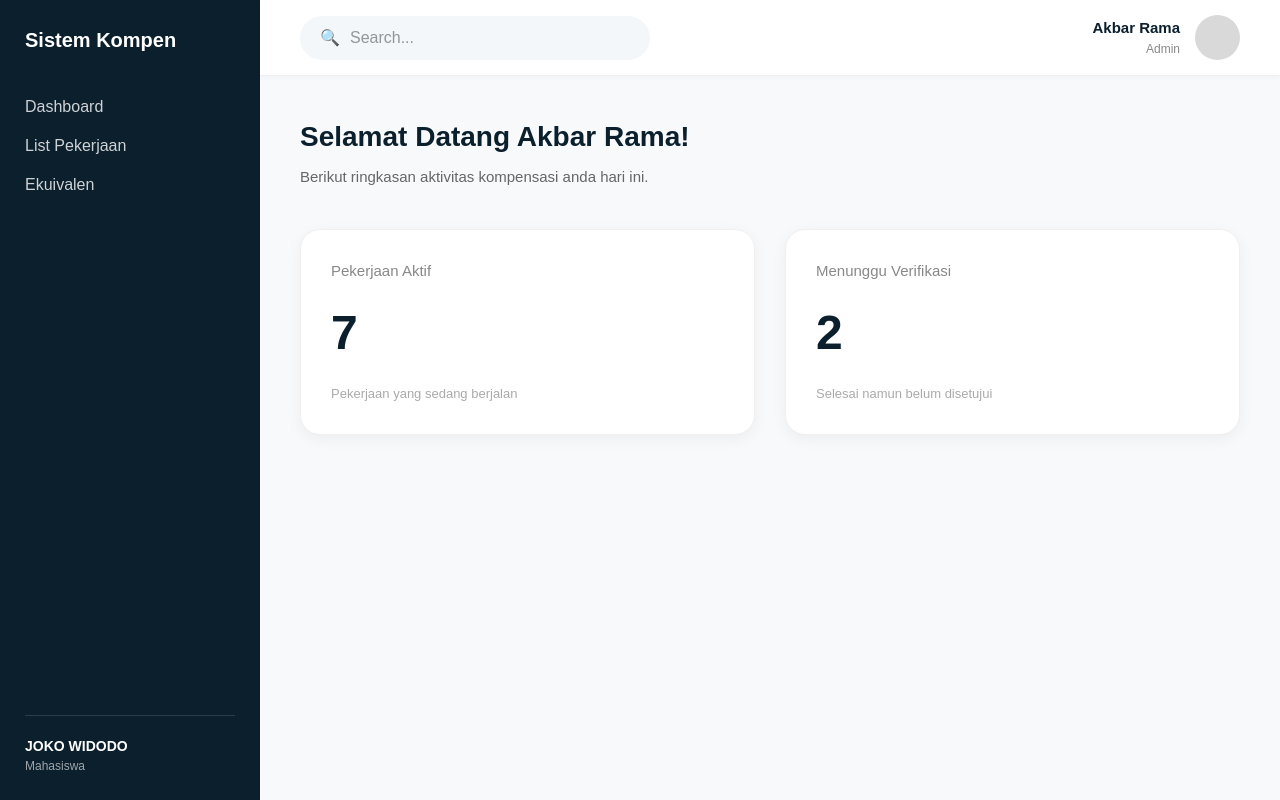
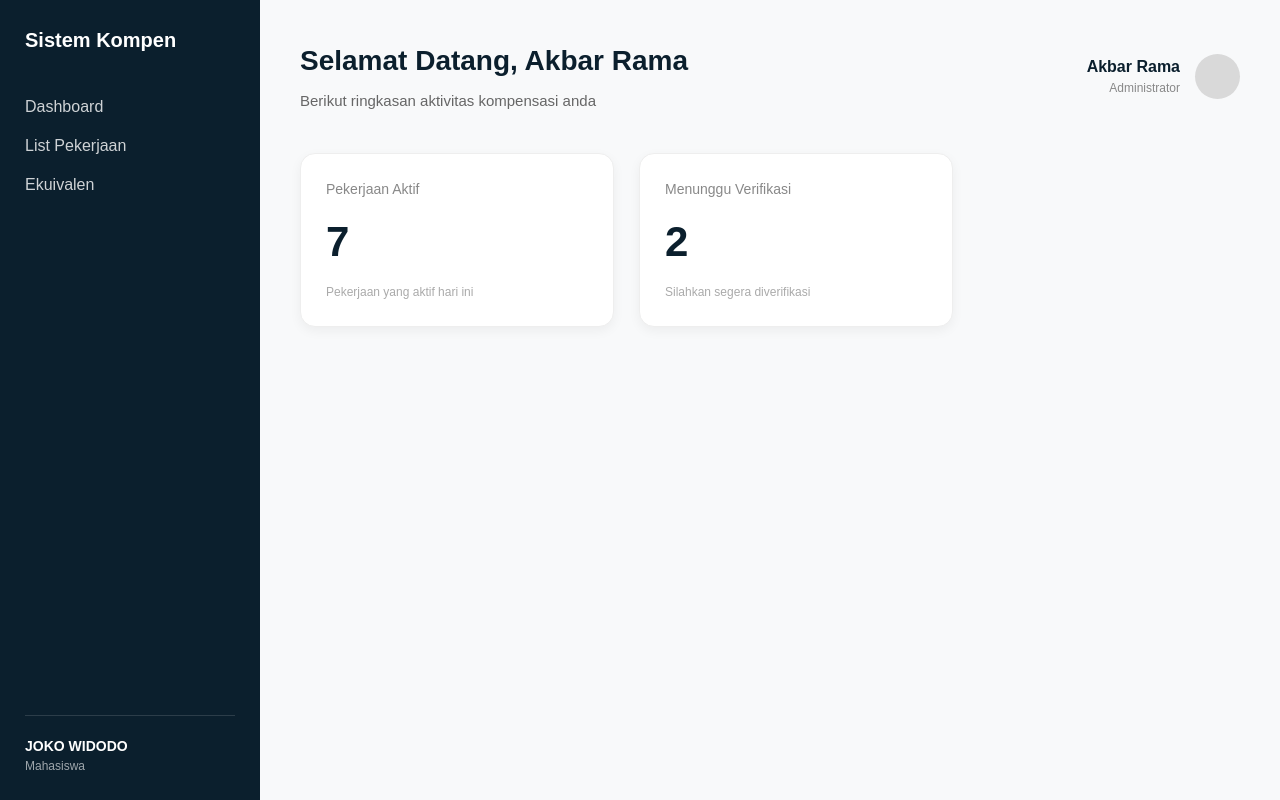
Before and after one commit to Akbarrama447/nextJS_kompensasi_bebas_masalah, a Next.js app: page /dashboard/admin in a window 1280 px wide. Built offline with nearby package versions, Linux system fonts and the light colour scheme; no server answers; the database is empty.

Commit message:
feat: integrasi sidebar layout dan dashboard admin dengan data dummy

```diff
--- a/src/app/dashboard/admin/page.tsx
+++ b/src/app/dashboard/admin/page.tsx
@@ -1,149 +1,74 @@
-import prisma from "@/lib/prisma";
+// src/app/dashboard/admin/page.tsx
 
-export default async function AdminDashboardPage() {
-  // --- LOGIKA DATABASE (Prisma + PostgreSQL) ---
-  // Mengambil jumlah data asli. Pastikan nama tabel 'pekerjaan' sesuai schema.prisma
-  const aktifCount = await prisma.pekerjaan.count({
-    where: { status: 'aktif' } // Ganti 'aktif' sesuai nilai di databasemu
-  });
-
-  const waitingCount = await prisma.pekerjaan.count({
-    where: { status: 'menunggu' } // Ganti 'menunggu' sesuai nilai di databasemu
-  });
-
-  // Untuk sementara nama admin hardcode sesuai desain Figma
+export default function AdminDashboardPage() {
+  // Kita pakai angka manual dulu (Hardcoded) biar tampilannya muncul
+  const aktifCount = 7;
+  const waitingCount = 2;
   const adminName = "Akbar Rama";
 
   return (
-    <div style={{ display: 'flex', flexDirection: 'column', minHeight: '100vh', backgroundColor: '#F8F9FA' }}>
+    <div style={{ padding: '40px', fontFamily: 'sans-serif' }}>
 
-      {/* --- 1. TOP HEADER (Pencarian & Profil) --- */}
-      <header style={{
-        display: 'flex',
-        justifyContent: 'space-between', // Flex: Kiri dan Kanan
-        alignItems: 'center',
-        padding: '15px 40px',
-        backgroundColor: 'white',
-        boxShadow: '0 2px 5px rgba(0,0,0,0.03)',
-        borderBottom: '1px solid #f0f0f0',
-        fontFamily: 'sans-serif'
-      }}>
-        {/* Bagian Kiri: Search Bar */}
-        <div style={{
-          display: 'flex',
-          alignItems: 'center',
-          gap: '10px',
-          backgroundColor: '#F4F7FA',
-          padding: '10px 20px',
-          borderRadius: '25px',
-          width: '350px'
-        }}>
-          {/* Ikon Pencarian Sederhana (bisa diganti ikon beneran nanti) */}
-          <span style={{ color: '#aaa' }}>🔍</span>
-          <input
-            type="text"
-            placeholder="Search..."
-            style={{
-              border: 'none',
-              background: 'transparent',
-              outline: 'none',
-              width: '100%',
-              color: '#333'
-            }}
-          />
-        </div>
-
-        {/* Bagian Kanan: Profil User */}
-        <div style={{ display: 'flex', alignItems: 'center', gap: '15px' }}>
-          <div style={{ textAlign: 'right' }}>
-            <div style={{ fontWeight: 'bold', fontSize: '15px', color: '#0B1F2D' }}>{adminName}</div>
-            <div style={{ fontSize: '12px', color: '#888' }}>Admin</div>
-          </div>
-          {/* Ikon Avatar Abu-abu */}
-          <div style={{
-            width: '45px',
-            height: '45px',
-            borderRadius: '50%',
-            backgroundColor: '#D9D9D9' // Abu-abu sesuai figma
-          }}></div>
-        </div>
-      </header>
-
-      {/* --- 2. MAIN CONTENT AREA (Light Gray Background) --- */}
-      <main style={{ flex: 1, padding: '40px 40px', fontFamily: 'sans-serif' }}>
-
-        {/* Teks Selamat Datang */}
-        <div style={{ marginBottom: '40px' }}>
+      {/* HEADER ATAS */}
+      <div style={{ display: 'flex', justifyContent: 'space-between', alignItems: 'center', marginBottom: '40px' }}>
+        <div>
           <h1 style={{ fontSize: '28px', fontWeight: 'bold', color: '#0B1F2D', margin: 0 }}>
-            Selamat Datang {adminName}!
+            Selamat Datang, {adminName}
           </h1>
           <p style={{ fontSize: '15px', color: '#666', marginTop: '8px' }}>
-            Berikut ringkasan aktivitas kompensasi anda hari ini.
+            Berikut ringkasan aktivitas kompensasi anda
           </p>
         </div>
 
-        {/* --- 3. CONTAINER KARTU (Menggunakan Flexbox) --- */}
+        {/* Profil Pojok Kanan */}
+        <div style={{ display: 'flex', alignItems: 'center', gap: '15px' }}>
+          <div style={{ textAlign: 'right' }}>
+            <div style={{ fontWeight: 'bold', color: '#0B1F2D' }}>{adminName}</div>
+            <div style={{ fontSize: '12px', color: '#888' }}>Administrator</div>
+          </div>
+          <div style={{ width: '45px', height: '45px', borderRadius: '50%', backgroundColor: '#D9D9D9' }}></div>
+        </div>
+      </div>
+
+      {/* KARTU STATISTIK */}
+      <div style={{ display: 'flex', gap: '25px' }}>
+
+        {/* Kartu 1 */}
         <div style={{
-          display: 'flex',
-          gap: '30px',
-          flexWrap: 'wrap' // Responsif: turun ke bawah di layar kecil
+          flex: 1,
+          backgroundColor: 'white',
+          padding: '25px',
+          borderRadius: '15px',
+          boxShadow: '0 4px 12px rgba(0,0,0,0.05)',
+          border: '1px solid #eee'
         }}>
+          <p style={{ color: '#888', fontSize: '14px', margin: 0 }}>Pekerjaan Aktif</p>
+          <h2 style={{ fontSize: '42px', fontWeight: 'bold', color: '#0B1F2D', margin: '10px 0' }}>
+            {aktifCount}
+          </h2>
+          <p style={{ color: '#aaa', fontSize: '12px', margin: 0 }}>Pekerjaan yang aktif hari ini</p>
+        </div>
 
-          {/* Kartu 1: Pekerjaan Aktif */}
-          <div style={{
-            flex: '1',
-            minWidth: '320px',
-            backgroundColor: 'white',
-            padding: '30px',
-            borderRadius: '20px',
-            boxShadow: '0 4px 15px rgba(0,0,0,0.05)', // Bayangan halus
-            border: '1px solid #f0f0f0',
-            display: 'flex',
-            flexDirection: 'column',
-            justifyContent: 'space-between'
-          }}>
-            <p style={{ color: '#888', fontSize: '15px', fontWeight: '500', margin: 0 }}>
-              Pekerjaan Aktif
-            </p>
-            {/* Angka Besar - Warna gelap sesuai Figma */}
-            <h2 style={{ fontSize: '48px', fontWeight: 'bold', color: '#0B1F2D', margin: '15px 0' }}>
-              {aktifCount || 7}
-            </h2>
-            <p style={{ color: '#aaa', fontSize: '13px', margin: 0 }}>
-              Pekerjaan yang sedang berjalan
-            </p>
-          </div>
+        {/* Kartu 2 */}
+        <div style={{
+          flex: 1,
+          backgroundColor: 'white',
+          padding: '25px',
+          borderRadius: '15px',
+          boxShadow: '0 4px 12px rgba(0,0,0,0.05)',
+          border: '1px solid #eee'
+        }}>
+          <p style={{ color: '#888', fontSize: '14px', margin: 0 }}>Menunggu Verifikasi</p>
+          <h2 style={{ fontSize: '42px', fontWeight: 'bold', color: '#0B1F2D', margin: '10px 0' }}>
+            {waitingCount}
+          </h2>
+          <p style={{ color: '#aaa', fontSize: '12px', margin: 0 }}>Silahkan segera diverifikasi</p>
+        </div>
 
-          {/* Kartu 2: Menunggu Verifikasi */}
-          <div style={{
-            flex: '1',
-            minWidth: '320px',
-            backgroundColor: 'white',
-            padding: '30px',
-            borderRadius: '20px',
-            boxShadow: '0 4px 15px rgba(0,0,0,0.05)', // Bayangan halus
-            border: '1px solid #f0f0f0',
-            display: 'flex',
-            flexDirection: 'column',
-            justifyContent: 'space-between'
-          }}>
-            <p style={{ color: '#888', fontSize: '15px', fontWeight: '500', margin: 0 }}>
-              Menunggu Verifikasi
-            </p>
-            {/* Angka Besar - Warna gelap sesuai Figma */}
-            <h2 style={{ fontSize: '48px', fontWeight: 'bold', color: '#0B1F2D', margin: '15px 0' }}>
-              {waitingCount || 2}
-            </h2>
-            <p style={{ color: '#aaa', fontSize: '13px', margin: 0 }}>
-              Selesai namun belum disetujui
-            </p>
-          </div>
+        {/* Spacer biar kartu nggak terlalu lebar kalau layarnya gede */}
+        <div style={{ flex: 1 }}></div>
+      </div>
 
-          {/* Spacer (Kartu kosong penyeimbang layout flex jika layar sangat lebar) */}
-          <div style={{ flex: '1', minWidth: '320px', backgroundColor: 'transparent' }}></div>
-
-        </div>
-      </main>
     </div>
   );
 }
```
